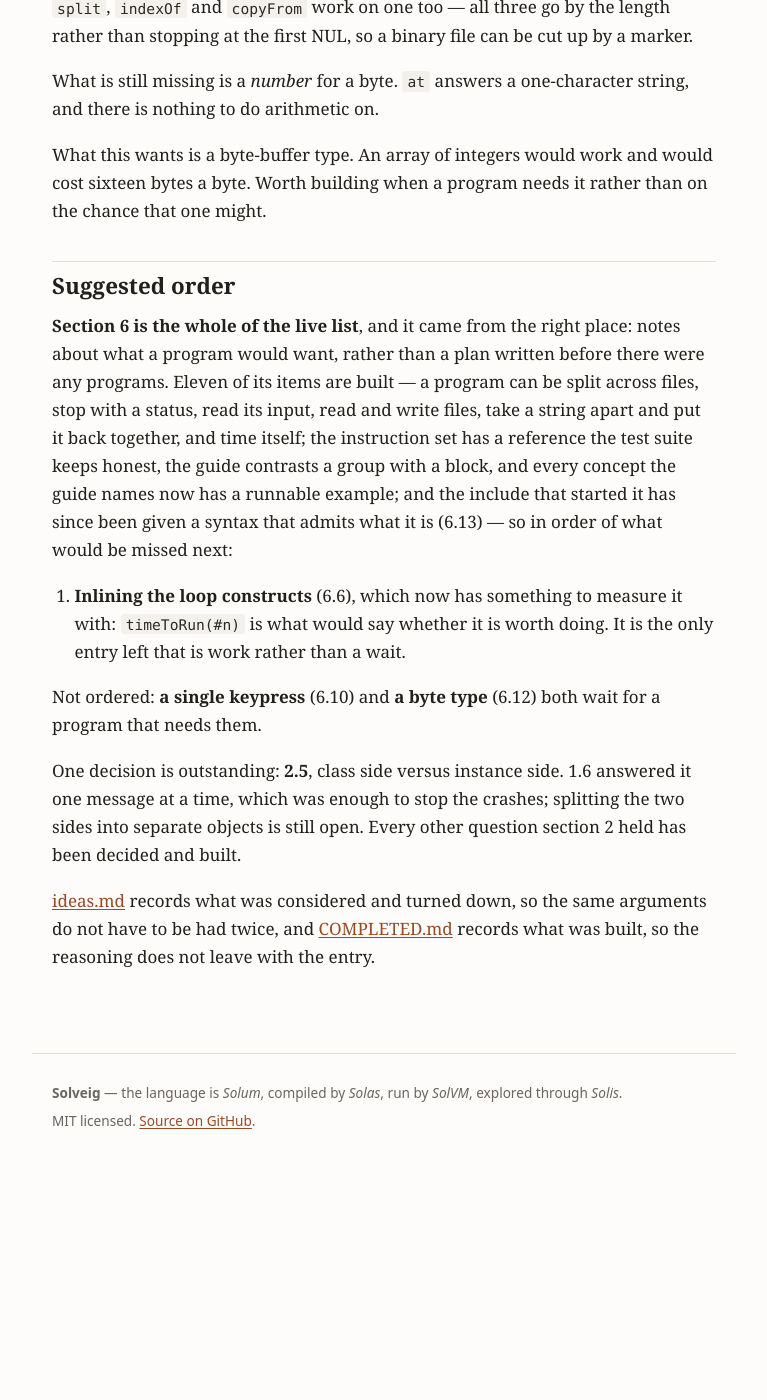
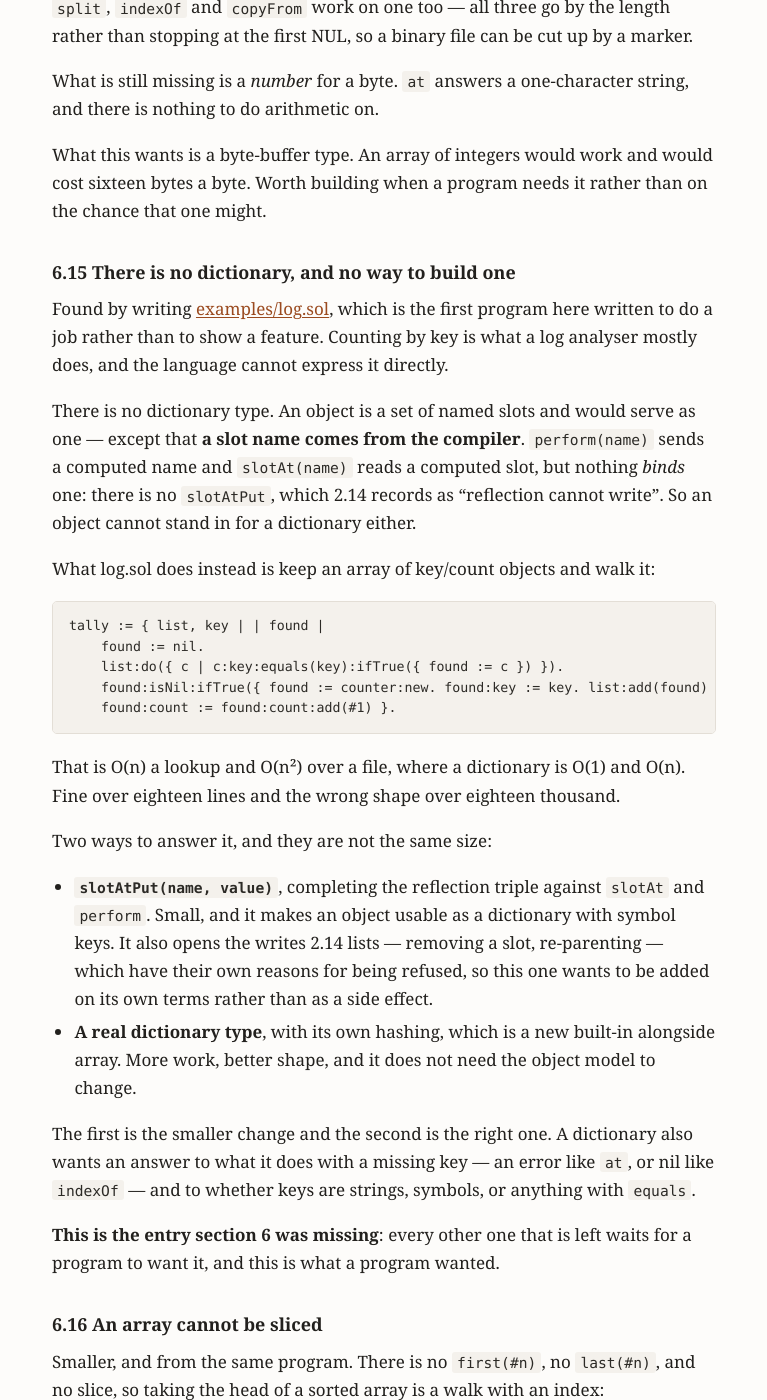
Before and after one commit to hansolovkarlsson/Solveig, a Jekyll site: the page built from docs/ROADMAP.md, in a window 1280 px wide and 1400 px high, scrolled down 8218 px. Shown: the whole window, without its empty margins (256-1023 px from the left). Built offline with Jekyll 4.4.1, drawn with Linux system fonts in a browser that asks for light colours; our own code applies the rules of GitHub Pages for plain Markdown files; before the commit the page ends 9403 px from its top, so only the background shows below that; some of the changed text lies outside the part shown.

Commit message:
Write a log analyser, and record what it could not say
examples/log.sol reads an access log and reports on it: totals, a
breakdown by status, the busiest paths, the slowest requests, and the
failures. It takes a path from system:arguments, or writes a sample into
build/ so it runs anywhere.

It is the first program here written to do a job rather than to show a
feature, which was the point. Every entry left in the roadmap was
waiting for a program to want something.

Most of it went in without complaint: split on the file and again on
each line, a prototype for an entry, inject for totals, select for the
failures, sorted with a block, fill with format specs. Two things did
not.

There is no dictionary, and no way to build one. Counting by key is most
of what a log analyser does. An object would serve, except a slot name
comes from the compiler -- `perform` sends a computed name and `slotAt`
reads a computed slot, but nothing binds one. So the example keeps an
array of key/count objects and walks it: O(n) a lookup, O(n^2) over a
file. Recorded as 6.15, with both answers weighed.

An array cannot be sliced. No first(#n), no last(#n), no slice, so
taking the head of a sorted array is a walk with an index. This program
wants it twice. Recorded as 6.16.

Neither was a guess about what might be missing. Both are things the
program needed, and the workarounds are in the example with comments
saying so rather than tidied out of sight.

What did not come up: the loop constructs (6.6), a single keypress
(6.10), and a byte type (6.12).

Co-Authored-By: Claude Opus 5 <noreply@anthropic.com>
Claude-Session: https://claude.ai/code/session_014Emnizwfra15qgDU979HaB

````diff
--- a/docs/ROADMAP.md
+++ b/docs/ROADMAP.md
@@ -331,11 +331,73 @@ What this wants is a byte-buffer type. An array of integers would work and would
 cost sixteen bytes a byte. Worth building when a program needs it rather than on
 the chance that one might.
 
+### 6.15 There is no dictionary, and no way to build one
+
+Found by writing [examples/log.sol](../examples/log.sol), which is the first
+program here written to do a job rather than to show a feature. Counting by key
+is what a log analyser mostly does, and the language cannot express it directly.
+
+There is no dictionary type. An object is a set of named slots and would serve
+as one — except that **a slot name comes from the compiler**. `perform(name)`
+sends a computed name and `slotAt(name)` reads a computed slot, but nothing
+*binds* one: there is no `slotAtPut`, which 2.14 records as "reflection cannot
+write". So an object cannot stand in for a dictionary either.
+
+What log.sol does instead is keep an array of key/count objects and walk it:
+
+```
+tally := { list, key | | found |
+    found := nil.
+    list:do({ c | c:key:equals(key):ifTrue({ found := c }) }).
+    found:isNil:ifTrue({ found := counter:new. found:key := key. list:add(found) }).
+    found:count := found:count:add(#1) }.
+```
+
+That is O(n) a lookup and O(n²) over a file, where a dictionary is O(1) and O(n).
+Fine over eighteen lines and the wrong shape over eighteen thousand.
+
+Two ways to answer it, and they are not the same size:
+
+- **`slotAtPut(name, value)`**, completing the reflection triple against
+  `slotAt` and `perform`. Small, and it makes an object usable as a dictionary
+  with symbol keys. It also opens the writes 2.14 lists — removing a slot,
+  re-parenting — which have their own reasons for being refused, so this one
+  wants to be added on its own terms rather than as a side effect.
+- **A real dictionary type**, with its own hashing, which is a new built-in
+  alongside array. More work, better shape, and it does not need the object
+  model to change.
+
+The first is the smaller change and the second is the right one. A dictionary
+also wants an answer to what it does with a missing key — an error like `at`, or
+nil like `indexOf` — and to whether keys are strings, symbols, or anything with
+`equals`.
+
+**This is the entry section 6 was missing**: every other one that is left waits
+for a program to want it, and this is what a program wanted.
+
+### 6.16 An array cannot be sliced
+
+Smaller, and from the same program. There is no `first(#n)`, no `last(#n)`, and
+no slice, so taking the head of a sorted array is a walk with an index:
+
+```
+firstFew := { list, n | | out, i |
+    out := array:new. i := #1.
+    { i:lessOrEqual(n):and({ i:lessOrEqual(list:size) }) }:whileTrue({
+        out:add(list:at(i)). i := i:add(#1) }).
+    out }.
+```
+
+Every report that ranks anything wants this, and log.sol wants it twice.
+`copyFrom(#a, #b)` on a string is the shape to follow, inclusive at both ends,
+which 2.14 already records as the convention a later slice API should use.
+
 ## Suggested order
 
 **Section 6 is the whole of the live list**, and it came from the right place:
 notes about what a program would want, rather than a plan written before there
-were any programs. Eleven of its items are built — a program can be split across
+were any programs. The two newest entries came from further along the same road
+— from a program that wanted something and could not have it. Eleven of its items are built — a program can be split across
 files, stop with a status, read its input, read and write files, take a string
 apart and put it back together, and time itself; the instruction set has a
 reference the test suite keeps honest, the guide contrasts a group with a block,
@@ -343,12 +405,17 @@ and every concept the guide names now has a runnable example; and the include
 that started it has since been given a syntax that admits what it is (6.13) —
 so in order of what would be missed next:
 
-1. **Inlining the loop constructs** (6.6), which now has something to measure it
-   with: `timeToRun(#n)` is what would say whether it is worth doing. It is the
-   only entry left that is work rather than a wait.
+1. **A dictionary** (6.15). The first program written here to do a job rather
+   than to show a feature could not express counting by key, which is most of
+   what it does. This is the entry that came from use rather than from a list.
+2. **Slicing an array** (6.16), from the same program and much smaller.
+3. **Inlining the loop constructs** (6.6), which has something to measure it
+   with now: `timeToRun(#n)` says 1.30x, so it is real and modest.
 
 Not ordered: **a single keypress** (6.10) and **a byte type** (6.12) both wait
-for a program that needs them.
+for a program that needs them. That was true of the whole list until
+[log.sol](../examples/log.sol) was written; it is worth noticing which entries
+survived contact with a real program and which did not come up at all.
 
 One decision is outstanding: **2.5**, class side versus instance side. 1.6
 answered it one message at a time, which was enough to stop the crashes;
````
Also changed, not shown: docs/CHANGELOG.md (+39 -0 lines), docs/TUTORIAL.md (+2 -1 lines), index.md (+5 -3 lines), 2 other files.
